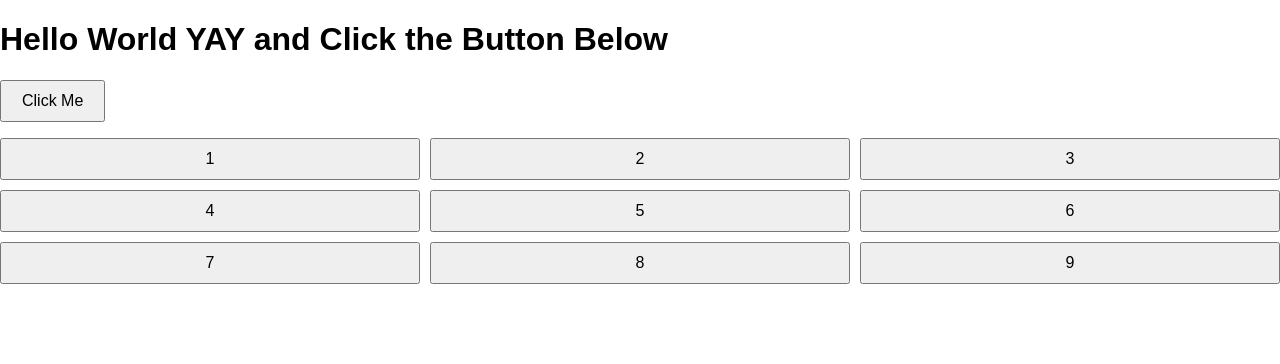
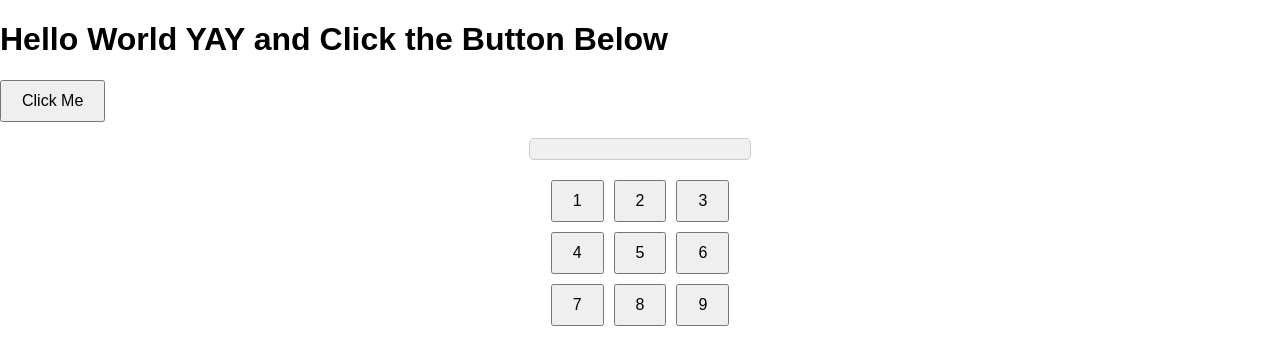
Before and after one commit to ErinYCen/mathworks, a Vue app: page / in a window 1280 px wide. Shown: the top 364 px of the page. Built offline with nearby package versions, Linux system fonts and the light colour scheme.

Commit message:
Display input numbers on top of the grid

```diff
--- a/src/components/CalculatorApp.vue
+++ b/src/components/CalculatorApp.vue
@@ -1,5 +1,6 @@
 <template>
   <div class="calculator-app">
+    <div class="display">{{ display }}</div>
     <div class="grid">
       <button
         v-for="number in numbers"
@@ -18,12 +19,14 @@ import { defineComponent, ref } from "vue";
 export default defineComponent({
   setup() {
     const numbers = [1, 2, 3, 4, 5, 6, 7, 8, 9];
-
+    const display = ref("");
     const inputNumber = (number: number) => {
       console.log(number);
+      display.value += number.toString();
     };
     return {
       numbers,
+      display,
       inputNumber,
     };
   },
@@ -31,6 +34,23 @@ export default defineComponent({
 </script>
 
 <style scoped>
+.calculator-app {
+  display: flex;
+  flex-direction: column;
+  align-items: center;
+}
+
+.display {
+  font-size: 2rem;
+  margin-bottom: 20px;
+  background-color: #f0f0f0;
+  padding: 10px;
+  width: 200px;
+  text-align: right;
+  border: 1px solid #ccc;
+  border-radius: 5px;
+}
+
 .grid {
   display: grid;
   grid-template-columns: repeat(3, 1fr);
```
